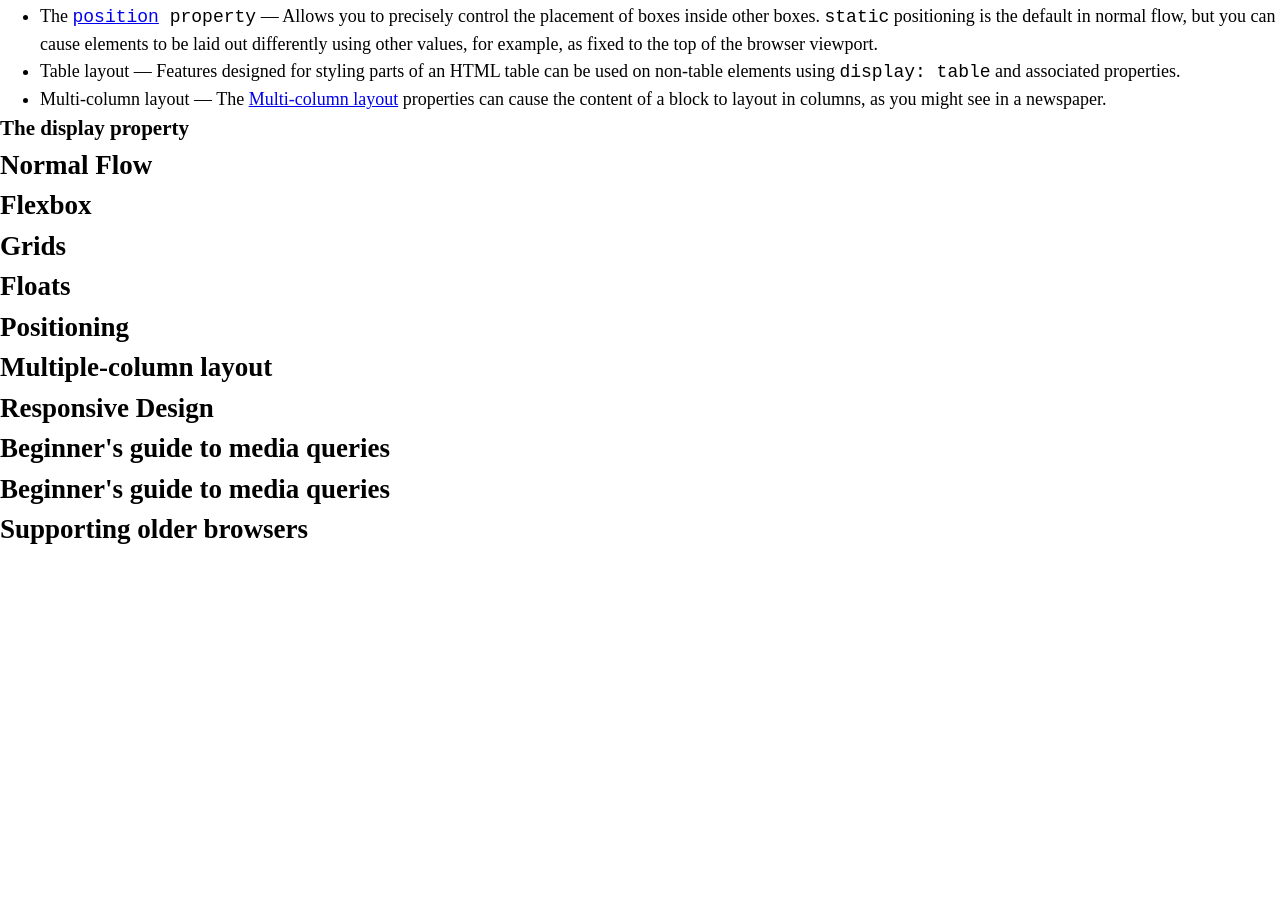
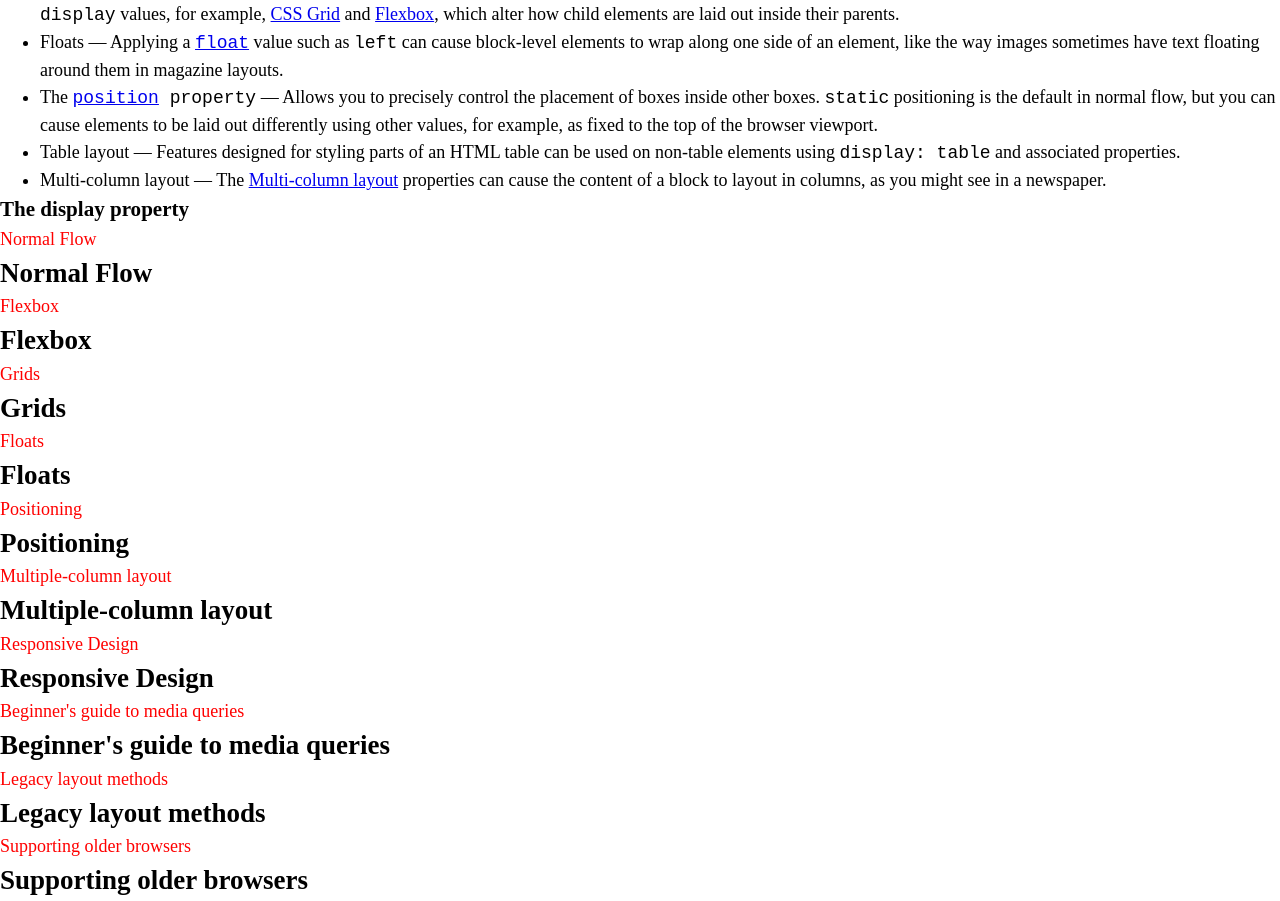
Before and after one commit to j0eybrinkman/freecodecamp, a plain HTML site: page Responsive Web Design Certification/Build a Technical Documentation Page/index.html in a window 1280 px wide. Shown: the part 1805-2706 px from the top of the page. Before the commit the page ends 2355 px from the top, so only its background shows below. Drawn offline with Linux system fonts and the light colour scheme.

Commit message:
Got the HTML user stories and validator.w3 to pass with no errors. Last user story to complete is to add a media query. Going to finish the HTML / adding the page content before creating responsive layout with more advanced CSS and at least one media query.

```diff
--- a/Responsive Web Design Certification/Build a Technical Documentation Page/index.html
+++ b/Responsive Web Design Certification/Build a Technical Documentation Page/index.html
@@ -7,10 +7,9 @@
 	<link rel="stylesheet" href="styles.css">
 </head>
 <body>
+	<h1>CSS Layout</h1>
 	<nav id="navbar">
-		<header class="page-title">CSS Layout
-			<h1>CSS Layout</h1>
-		</header>
+		<header class="page-title">CSS Layout</header>
 		<ul>
 			<li><a class="nav-link" href="#Introduction_to_CSS_layout">Introduction to CSS layout</a></li>
 			<li><a class="nav-link"  href="#Normal_Flow">Normal Flow</a></li>
@@ -27,7 +26,7 @@
 	</nav>
 	<main id="main-doc">
 		<section id="Introduction_to_CSS_layout" class="main-section">
-			<header class="sub-title">Introduction to CSS layout
+			<header>Introduction to CSS layout</header>
 			<h2>Introduction to CSS layout</h2>
 			<p>This article will recap some of the CSS layout features we've already touched upon in previous modules, such as different <a href="https://developer.mozilla.org/en-US/docs/Web/CSS/display" target="_blank">display</a> values, as well as introduce some of the concepts we'll be covering throughout this module.</p>
 			<table>
@@ -54,7 +53,6 @@
 				<li>Multiple-column layout</li>
 			</ul>
 			<p>Each technique has its uses, advantages, and disadvantages. No technique is designed to be used in isolation. By understanding what each layout method is designed for you'll be in a good position to understand which method is most appropriate for each task.</p>
-			</header>
 			<article>
 				<h3>Normal flow</h3>
 				<p>Normal flow is how the browser lays out HTML pages by default when you do nothing to control page layout. Let's look at a quick HTML example:</p>
@@ -109,54 +107,44 @@
 			</article>
 		</section>
 		<section id="Normal_Flow" class="main-section">
-			<header class="sub-title">Normal Flow
+			<header>Normal Flow</header>
 			<h2>Normal Flow</h2>
-			</header>
 		</section>
 		<section id="Flexbox" class="main-section">
-			<header class="sub-title">Flexbox
+			<header>Flexbox</header>
 			<h2>Flexbox</h2>
-			</header>
 		</section>
 		<section id="Grids" class="main-section">
-			<header class="sub-title">Grids
+			<header>Grids</header>
 			<h2>Grids</h2>
-			</header>
 		</section>
 		<section id="Floats" class="main-section">
-			<header class="sub-title">Floats
+			<header>Floats</header>
 			<h2>Floats</h2>
-			</header>
 		</section>
 		<section id="Positioning" class="main-section">
-			<header class="sub-title">Positioning
+			<header>Positioning</header>
 			<h2>Positioning</h2>
-			</header>
 		</section>
 		<section id="Multiple-column_layout" class="main-section">
-			<header class="sub-title">Multiple-column layout
+			<header>Multiple-column layout</header>
 			<h2>Multiple-column layout</h2>
-			</header>
 		</section>
 		<section id="Responsive_Design" class="main-section">
-			<header class="sub-title">Responsive Design
+			<header>Responsive Design</header>
 			<h2>Responsive Design</h2>
-			</header>
 		</section>
 		<section id="Beginner's_guide_to_media_queries" class="main-section">
-			<header class="sub-title">Beginner's guide to media queries
+			<header>Beginner's guide to media queries</header>
 			<h2>Beginner's guide to media queries</h2>
-			</header>
 		</section>
 		<section id="Legacy_layout_methods" class="main-section">
-			<header class="sub-title">Beginner's guide to media queries
-				<h2>Beginner's guide to media queries</h2>
-			</header>
+			<header>Legacy layout methods</header>
+			<h2>Legacy layout methods</h2>
 		</section>
 		<section id="Supporting_older_browsers" class="main-section">
-			<header class="sub-title">Supporting older browsers
+			<header>Supporting older browsers</header>
 			<h2>Supporting older browsers</h2>
-			</header>
 		</section>
 	</main>
 </body>
--- a/Responsive Web Design Certification/Build a Technical Documentation Page/styles.css
+++ b/Responsive Web Design Certification/Build a Technical Documentation Page/styles.css
@@ -26,12 +26,16 @@ header * {
 
 
 /* hide semantic tags that have duplicate info */
-header h1,
+/* header h1,
 header h2,
 header h3 {
     display: none;
+} */
+
+
+header:first-child {
+    color: red;
 }
-
 
 
 
```
Lines whose indentation alone changed are shown as unchanged.
